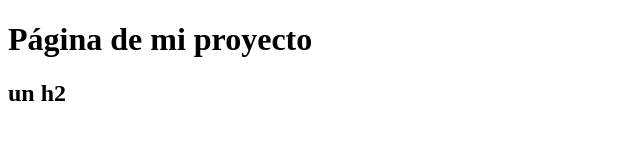
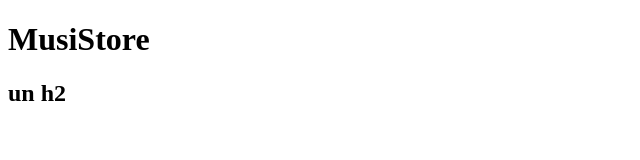
Before and after one commit to nmsanchez7/proyecto-ldm-trimestre1, a plain HTML site: page index.html in a window 1280 px wide. Shown: the whole page, without its empty margins (0-640 px from the left). Drawn offline with Linux system fonts and the light colour scheme.

Commit message:
index.html

```diff
--- a/index.html
+++ b/index.html
@@ -7,7 +7,11 @@
     <title>Document</title>
 </head>
 <body>
-    <h1>Página de mi proyecto</h1>
+    <header>
+        <title>MusiStore</title>
+        <h1></h1>
+    </header>
+    <h1>MusiStore</h1>
     <h2>un h2</h2>
 </body>
 </html>
```
